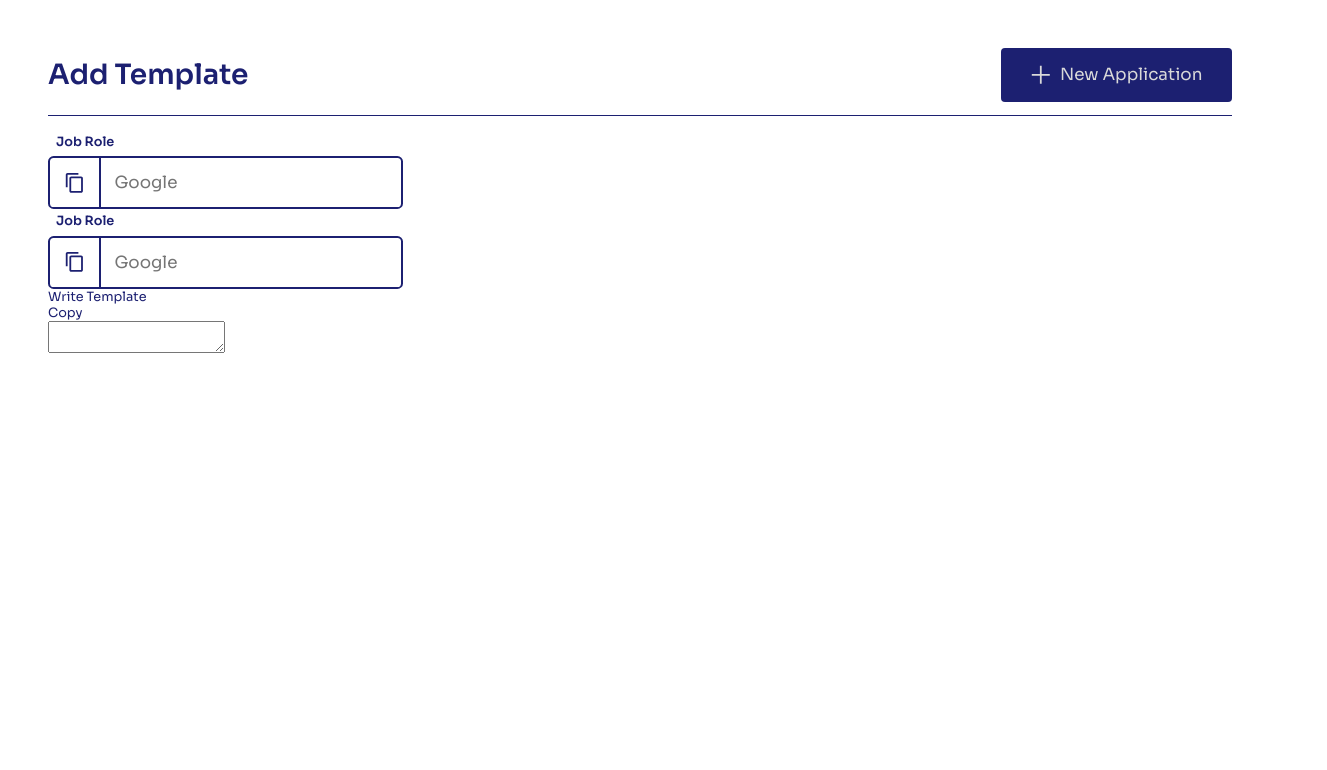
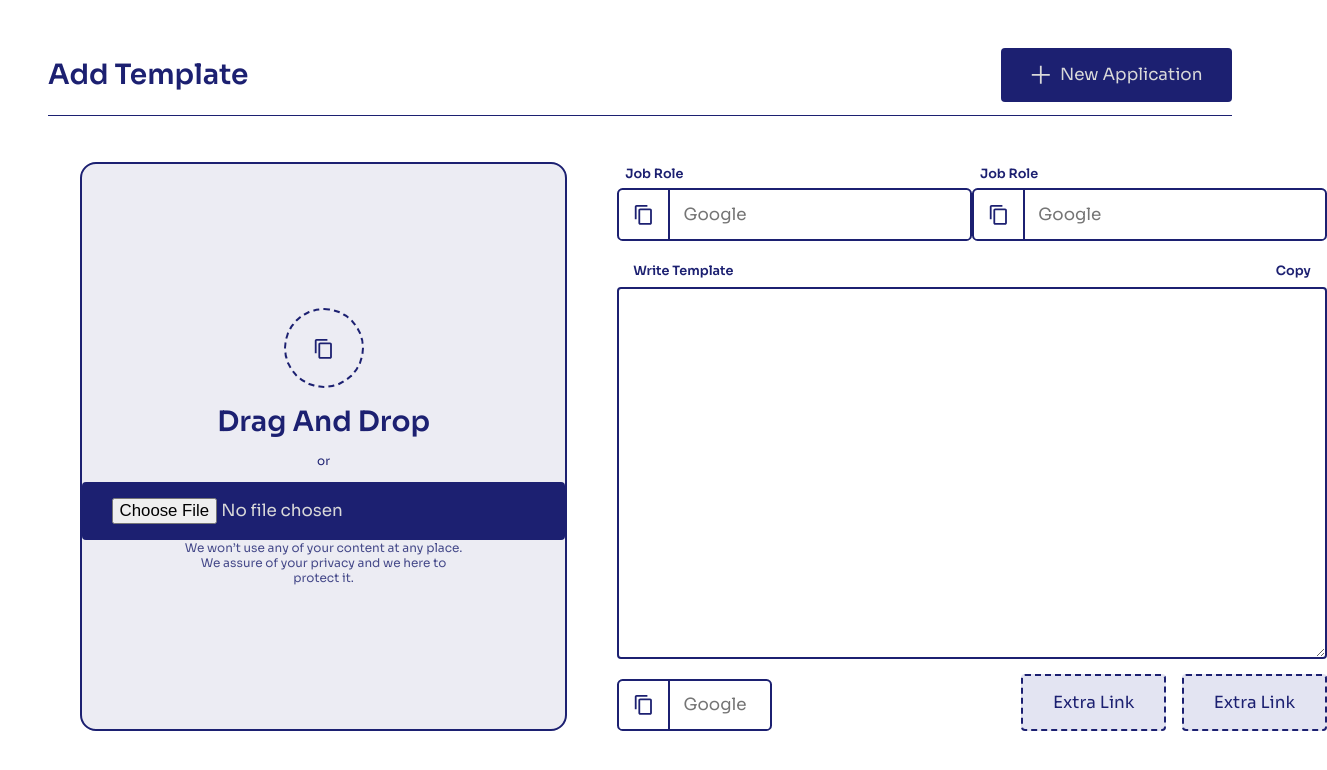
Before and after one commit to naveengitboi/jobs_tracker, a React (Vite) app: page /settings in a window 1280 px wide. Shown: the top 770 px of the page, 1327 px wide, since content can reach past the window. Built offline with nearby package versions, Linux system fonts and the light colour scheme.

Commit message:
done template

```diff
--- a/src/components/InputTxt.jsx
+++ b/src/components/InputTxt.jsx
@@ -1,10 +1,10 @@
 import React from 'react'
 import icons from '../assets/icons'
 
-function InputTxt() {
+function InputTxt(props) {
   return (
     <div className='inputOuterWrapper'>
-        <label htmlFor="" className='smTxt'>Job Role</label>
+        <label htmlFor="" className='inputLabel smTxt'>Job Role</label>
     <div className='inputWrapper'>
         <div className="inputSvg">
             {<icons.general.copy/>}
--- a/src/forms/AddTemplate.jsx
+++ b/src/forms/AddTemplate.jsx
@@ -2,14 +2,24 @@ import React from 'react'
 import PageHeader from '../components/PageHeader'
 import InputTxt from '../components/InputTxt'
 import '../styles/forms/AddTemplate.css'
-
+import DashedBtn from '../components/DashedBtn'
+import icons from '../assets/icons'
+import Button from '../components/Button'
 function AddTemplate() {
   return (
     <div className='formContainer'>
         <PageHeader pageTitle="Add Template" />
         <div className="marginLine"></div>
         <div className="addTemplateWrapper">
-            <div className="dragAndDropContainer"></div>
+            <div className="dragAndDropContainer">
+                <div className="dadLogoContainer">
+                    {<icons.general.copy/>}
+                </div>
+                <p className='mdTxt'>Drag And Drop</p>
+                <p className='nanoTxt or'>or</p>
+                <input type="file" />
+                <p className='nanoTxt dim'>We won’t use any of your content at any place. We assure of your privacy and we here to protect it.</p>
+            </div>
             <div className="writeTemplateContainer">
                 <div className="templateHeader">
                     <InputTxt/>
@@ -26,6 +36,13 @@ function AddTemplate() {
                         <textarea name="" id="" ></textarea>
                     </div>
                 </div>
+                <div className="templateActions">
+                    <InputTxt />
+                    <div className="btnGrp">
+                        <DashedBtn/>
+                        <DashedBtn/>
+                    </div>
+                </div>
             </div>
         </div>
     </div>
--- a/src/index.css
+++ b/src/index.css
@@ -69,7 +69,7 @@ svg
   margin-right: 0.5rem;
 }
 
-.button_primary, .dashedBtn
+.button_primary, .dashedBtn, input
 {
   background-color: var(--color_primary);
   color: var(--color_accent_light);
@@ -148,5 +148,6 @@ svg
   font-size: var(--font_size_regular);
   outline: none;
   border: none;
+  color: var(--color_primary);
   background-color: transparent;
 }
--- a/src/styles/forms/AddTemplate.css
+++ b/src/styles/forms/AddTemplate.css
@@ -0,0 +1,135 @@
+
+.addTemplateWrapper
+{
+    display: grid;
+    grid-template-columns: 1fr 1.8fr;
+    gap: 50px;
+    height: 90%;
+    padding: 2rem;
+}
+
+
+.dragAndDropContainer
+{
+    border: 2px solid;
+    background-color: var(--color_background_light);
+    border-radius: 1rem;
+    display: flex;
+    flex-direction: column;
+    justify-content: center;
+    align-items: center;
+}
+
+.dadLogoContainer
+{
+    border: 2px dashed;
+    width: 80px;
+    height: 80px;
+    border-radius: 50%;
+    display: flex;
+    justify-content: center;
+    align-items: center;
+}
+.dadLogoContainer svg
+{
+    margin: 0;
+}
+.dragAndDropContainer .mdTxt
+{
+    margin: 1rem 0 0;
+}
+
+.dragAndDropContainer .or
+{
+    margin: 0.85rem 0;
+}
+
+.dragAndDropContainer button
+{
+    margin-bottom: 0.85rem;
+}
+
+.dim
+{
+    padding: 0 6rem;
+    text-align: center;
+    color:var(--color_secondary) ;
+}
+
+.writeTemplateContainer
+{
+    display: flex;
+    flex-direction: column;
+}
+
+
+
+.templateHeader
+{
+    display: flex;
+    justify-content: space-between;
+    align-items: center;
+}
+
+
+.templateBox
+{
+    display: flex;
+    flex-direction: column;
+    margin: 0.85rem 0;
+    flex-grow: 1;
+}
+
+.templateBox .tbHeader
+{
+    display: flex;
+    justify-content: space-between;
+    align-items: center;
+}
+
+.tbHeader p
+{
+    padding:0.5rem 1rem;
+    cursor: pointer;
+    font-weight: 600;
+}
+.inputTextBox
+{
+    height: 100%;
+}
+.inputTextBox textarea
+{
+    width: 100%;
+    height: inherit;
+    font-family: var(--font_family_primary);
+    font-size: var(--regularTxt);
+    padding: 0.5rem;
+    border:2px solid var(--color_primary) ;
+    border-radius: 0.25rem;
+    outline: none;
+    color: var(--color_primary);
+    caret-color: var(--color_primary);
+    cursor: text;
+}
+
+
+.templateActions, .btnGrp
+{
+    display: flex;
+    justify-content: space-between;
+    align-items: center;
+}
+.templateActions input
+{
+    max-width: 100px ;
+    min-width: 100px ;
+}
+.templateActions .inputLabel
+{
+    display: none;
+}
+
+.btnGrp button:nth-child(1)
+{
+    margin-right:1rem;
+}
```
